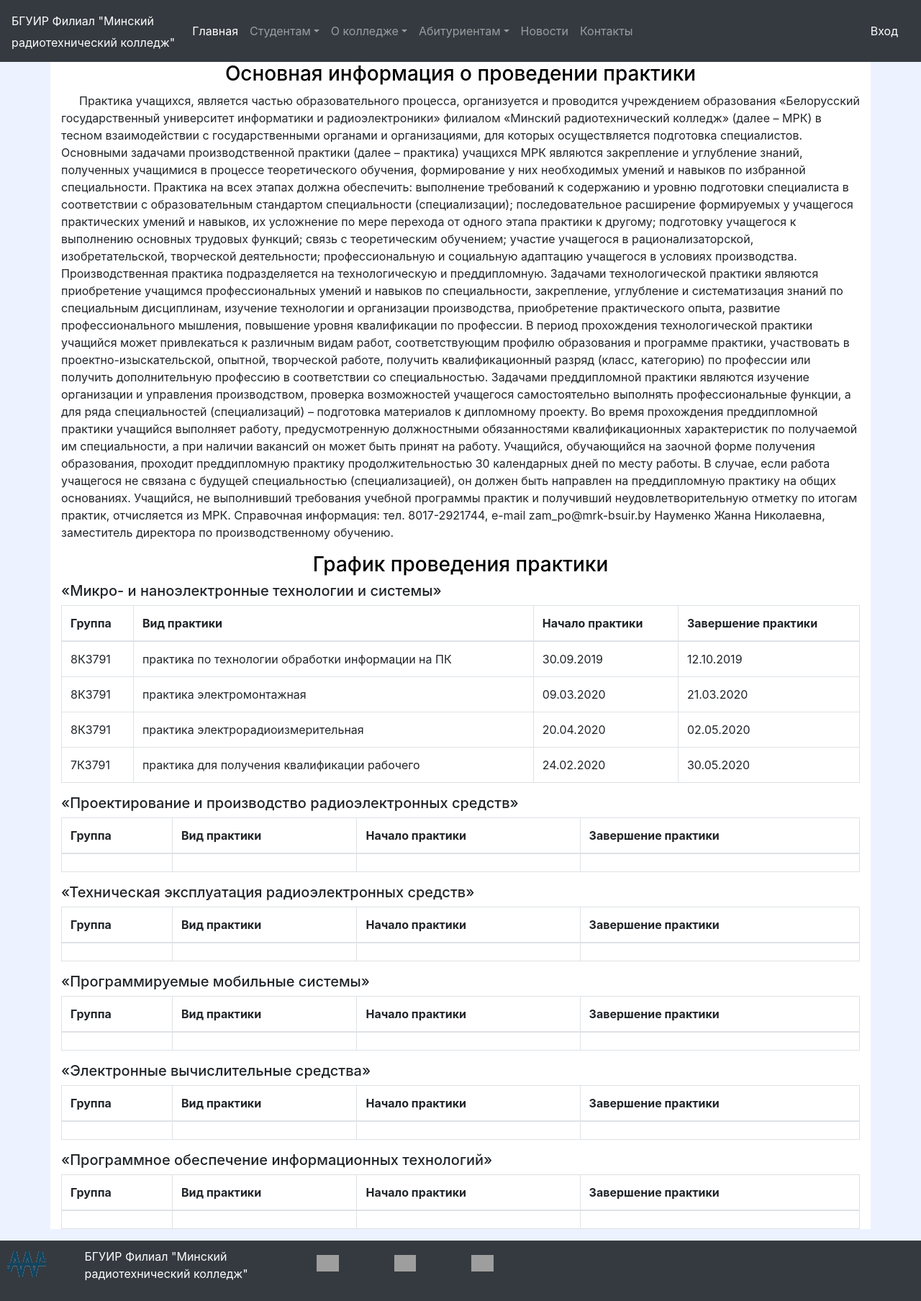
After one commit to Prankanyl/MRC_SITE, a Django app: page /practice/ in a window 1280 px wide. The commit adds this page. Shown: the whole page at 72% size. Run offline with Django 3.2, Linux system fonts and the light colour scheme; lists and menus that the app fills with data are empty; some libraries are stand-ins or nearby versions; grey boxes are pictures that could not be loaded.

Commit message:
new pages

```diff
--- a/main_app/static/main_app/css/styles.css
+++ b/main_app/static/main_app/css/styles.css
@@ -33,12 +33,12 @@ p.history_page_indent {
     text-align-all: center;
 }
 
-h3.center_white_text {
+.center_white_text {
     text-align: center;
     color: #FFFFFF;
 }
 
-h3.center_black_text {
+.center_black_text {
     text-align: center;
     color: #000000;
 }
--- a/main_app/templates/main_app/base.html
+++ b/main_app/templates/main_app/base.html
@@ -41,7 +41,7 @@
                     <a class="nav-link dropdown-toggle" href="#" id="navbarDropdown" role="button" data-toggle="dropdown" aria-haspopup="true" aria-expanded="false">Студентам</a>
                     <div class="dropdown-menu" aria-labelledby="navbarDropdown">
                         <a class="dropdown-item" href="{% url 'main_app:timetable_page' %}">Расписание</a>
-                        <a class="dropdown-item" href="#">Практика</a>
+                        <a class="dropdown-item" href="{% url 'main_app:practice' %}">Практика</a>
                         <a class="dropdown-item" href="#">Документы</a>
                         <a class="dropdown-item" href="#">Анкетирование</a>
                         <a class="dropdown-item" href="{% url 'main_app:list_students' %}">Списки групп</a>
@@ -51,7 +51,7 @@
                     <a class="nav-link dropdown-toggle" href="#" id="navbarDropdown" role="button" data-toggle="dropdown" aria-haspopup="true" aria-expanded="false">О колледже</a>
                     <div class="dropdown-menu" aria-labelledby="navbarDropdown">
                         <a class="dropdown-item" href="{% url 'main_app:history_page' %}">История</a>
-                        <a class="dropdown-item" href="#">Структура колледжа</a>
+                        <a class="dropdown-item" href="{% url 'main_app:structure_mrc' %}">Структура колледжа</a>
                         <a class="dropdown-item" href="#">Цикловые коммисии</a>
                     </div>
                 </li>
@@ -111,15 +111,19 @@
                 <h3 class="center_white_text">Специальности колледжа</h3>
             </div>
         </div>
+        <br>
         <div class="row">
             <div class="col-lg-4">
-                <a href="#"><img src="{% static 'main_app/image/sp1.png' %}" alt="..." class="size-center"></a>
+                <p class="center_white_text">Радиотехническое отделение</p>
+                <a href="{% url 'main_app:specialty_page' %}"><img src="{% static 'main_app/image/logo/sp1.png' %}" alt="..." class="size-center"></a>
             </div>
             <div class="col-lg-4">
-                <a href="#"><img src="{% static 'main_app/image/sp2.png' %}" alt="..." class="size-center"></a>
+                <p class="center_white_text">Отделение компьютерных технологий</p>
+                <a href="{% url 'main_app:specialty_page' %}"><img src="{% static 'main_app/image/logo/sp2.png' %}" alt="..." class="size-center"></a>
             </div>
             <div class="col-lg-4">
-                <a href="#"><img src="{% static 'main_app/image/sp3.png' %}" alt="..." class="size-center"></a>
+                <p class="center_white_text">Отделение электроники</p>
+                <a href="{% url 'main_app:specialty_page' %}"><img src="{% static 'main_app/image/logo/sp3.png' %}" alt="..." class="size-center"></a>
             </div>
         </div>
     </div>
--- /dev/null
+++ b/main_app/templates/main_app/practice.html
@@ -0,0 +1,178 @@
+{% extends 'main_app/base.html' %}
+{% load static %}
+{% block title %}
+    Практика
+{%  endblock %}
+{% block content %}
+
+    <div class="container" style="background: #FFFFFF">
+        <h3 class="center_black_text">Основная информация о проведении практики</h3>
+        <p class="history_page_indent">
+        Практика учащихся, является частью образовательного процесса, организуется и проводится учреждением образования «Белорусский государственный университет информатики и радиоэлектроники» филиалом «Минский радиотехнический колледж» (далее – МРК) в тесном взаимодействии с государственными органами и организациями, для которых осуществляется подготовка специалистов.
+
+        Основными задачами производственной практики (далее – практика) учащихся МРК являются закрепление и углубление знаний, полученных учащимися в процессе теоретического обучения, формирование у них необходимых умений и навыков по избранной специальности.
+
+        Практика на всех этапах должна обеспечить:
+
+        выполнение требований к содержанию и уровню подготовки специалиста в соответствии с образовательным стандартом специальности (специализации);
+
+        последовательное расширение формируемых у учащегося практических умений и навыков, их усложнение по мере перехода от одного этапа практики к другому;
+
+        подготовку учащегося к выполнению основных трудовых функций;
+
+        связь с теоретическим обучением;
+
+        участие учащегося в рационализаторской, изобретательской, творческой деятельности;
+
+        профессиональную и социальную адаптацию учащегося в условиях производства.
+
+        Производственная практика подразделяется на технологическую и преддипломную.
+
+        Задачами технологической практики являются приобретение учащимся профессиональных умений и навыков по специальности, закрепление, углубление и систематизация знаний по специальным дисциплинам, изучение технологии и организации производства, приобретение практического опыта, развитие профессионального мышления, повышение уровня квалификации по профессии. В период прохождения технологической практики учащийся может привлекаться к различным видам работ, соответствующим профилю образования и программе практики, участвовать в проектно-изыскательской, опытной, творческой работе, получить квалификационный разряд (класс, категорию) по профессии или получить дополнительную профессию в соответствии со специальностью.
+
+         Задачами преддипломной практики являются изучение организации и управления производством, проверка возможностей учащегося самостоятельно выполнять профессиональные функции, а для ряда специальностей (специализаций) – подготовка материалов к дипломному проекту.
+
+         Во время прохождения преддипломной практики учащийся выполняет работу, предусмотренную должностными обязанностями квалификационных характеристик по получаемой им специальности, а при наличии вакансий он может быть принят на работу.
+
+        Учащийся, обучающийся на заочной форме получения образования, проходит преддипломную практику продолжительностью 30 календарных дней по месту работы. В случае, если работа учащегося не связана с будущей специальностью (специализацией), он должен быть направлен на преддипломную практику на общих основаниях.
+
+         Учащийся, не выполнивший требования учебной программы практик и получивший неудовлетворительную отметку по итогам практик, отчисляется из МРК.
+
+        Справочная информация: тел. 8017-2921744, e-mail zam_po@mrk-bsuir.by
+
+        Науменко Жанна Николаевна, заместитель директора по производственному обучению.</p>
+        <h3 class="center_black_text">График проведения практики</h3>
+        <h5>«Микро- и наноэлектронные технологии и системы»</h5>
+        <table class="table table-hover table-bordered" style="background: #FFFFFF">
+            <thead>
+                <tr>
+                    <th>Группа</th>
+                    <th>Вид практики</th>
+                    <th>Начало практики</th>
+                    <th>Завершение практики</th>
+                </tr>
+            </thead>
+            <tbody>
+                <tr>
+                    <td>8К3791</td>
+                    <td>практика по технологии обработки информации на ПК</td>
+                    <td>30.09.2019</td>
+                    <td>12.10.2019</td>
+                </tr>
+                <tr>
+                    <td>8К3791</td>
+                    <td>практика электро­монтажная</td>
+                    <td>09.03.2020</td>
+                    <td>21.03.2020</td>
+                </tr>
+                <tr>
+                    <td>8К3791</td>
+                    <td>практика электро­радио­измеритель­ная</td>
+                    <td>20.04.2020</td>
+                    <td> 02.05.2020</td>
+                </tr>
+                <tr>
+                    <td>7К3791</td>
+                    <td>практика для получения квалификации рабочего</td>
+                    <td>24.02.2020</td>
+                    <td>30.05.2020</td>
+                </tr>
+            </tbody>
+        </table>
+        <h5>«Проектирование и производство радиоэлектронных средств»</h5>
+        <table class="table table-hover table-bordered" style="background: #FFFFFF">
+            <thead>
+                <tr>
+                    <th>Группа</th>
+                    <th>Вид практики</th>
+                    <th>Начало практики</th>
+                    <th>Завершение практики</th>
+                </tr>
+            </thead>
+            <tbody>
+                <tr>
+                    <td></td>
+                    <td></td>
+                    <td></td>
+                    <td></td>
+                </tr>
+            </tbody>
+        </table>
+        <h5>«Техническая эксплуатация радиоэлектронных средств»</h5>
+        <table class="table table-hover table-bordered" style="background: #FFFFFF">
+            <thead>
+                <tr>
+                    <th>Группа</th>
+                    <th>Вид практики</th>
+                    <th>Начало практики</th>
+                    <th>Завершение практики</th>
+                </tr>
+            </thead>
+            <tbody>
+                <tr>
+                    <td></td>
+                    <td></td>
+                    <td></td>
+                    <td></td>
+                </tr>
+            </tbody>
+        </table>
+        <h5>«Программируемые мобильные системы»</h5>
+        <table class="table table-hover table-bordered" style="background: #FFFFFF">
+            <thead>
+                <tr>
+                    <th>Группа</th>
+                    <th>Вид практики</th>
+                    <th>Начало практики</th>
+                    <th>Завершение практики</th>
+                </tr>
+            </thead>
+            <tbody>
+                <tr>
+                    <td></td>
+                    <td></td>
+                    <td></td>
+                    <td></td>
+                </tr>
+            </tbody>
+        </table>
+        <h5>«Электронные вычислительные средства»</h5>
+        <table class="table table-hover table-bordered" style="background: #FFFFFF">
+            <thead>
+                <tr>
+                    <th>Группа</th>
+                    <th>Вид практики</th>
+                    <th>Начало практики</th>
+                    <th>Завершение практики</th>
+                </tr>
+            </thead>
+            <tbody>
+                <tr>
+                    <td></td>
+                    <td></td>
+                    <td></td>
+                    <td></td>
+                </tr>
+            </tbody>
+        </table>
+        <h5>«Программное обеспечение информационных технологий»</h5>
+        <table class="table table-hover table-bordered" style="background: #FFFFFF">
+            <thead>
+                <tr>
+                    <th>Группа</th>
+                    <th>Вид практики</th>
+                    <th>Начало практики</th>
+                    <th>Завершение практики</th>
+                </tr>
+            </thead>
+            <tbody>
+                <tr>
+                    <td></td>
+                    <td></td>
+                    <td></td>
+                    <td></td>
+                </tr>
+            </tbody>
+        </table>
+    </div>
+{%  endblock %}
--- a/main_app/templates/main_app/specialty.html
+++ b/main_app/templates/main_app/specialty.html
@@ -1,4 +1,5 @@
 {% extends 'main_app/base.html'%}
+{% load static %}
 {% block title %}
 {% endblock %}
 {% block content %}
--- a/main_app/urls.py
+++ b/main_app/urls.py
@@ -6,6 +6,8 @@ from .views import (
     specialty_page,
     specialty_information_page,
     list_students,
+    structure_mrc,
+    practice,
 )
 
 
@@ -18,4 +20,6 @@ urlpatterns = [
     path('specialty_information/specialty/', specialty_page, name='specialty_page'),
     path('specialty_information/', specialty_information_page, name='specialty_information_page'),
     path('list_students/', list_students, name='list_students'),
+    path('structure_mrc/', structure_mrc, name='structure_mrc'),
+    path('practice/', practice, name='practice'),
 ]
--- a/main_app/views.py
+++ b/main_app/views.py
@@ -1,4 +1,9 @@
 from django.shortcuts import render
+from .models import (
+    Student,
+    Teacher,
+    Specialty
+)
 
 
 def base_page(request):
@@ -18,7 +23,8 @@ def specialty_page(request):
 
 
 def specialty_information_page(request):
-    return render(request, 'main_app/specialty_information.html', context={})
+    specialty = Specialty.objects.all()
+    return render(request, 'main_app/specialty_information.html', context={'specialty': specialty})
 
 
 def contacts_page(request):
@@ -27,3 +33,11 @@ def contacts_page(request):
 
 def list_students(request):
     return render(request, 'main_app/list_students.html', context={})
+
+
+def structure_mrc(request):
+    return render(request, 'main_app/structure_mrc.html', context={})
+
+
+def practice(request):
+    return render(request, 'main_app/practice.html', context={})
```
Also changed, not shown: main_app/templates/main_app/documents.html (added, +12 -0 lines), main_app/templates/main_app/specialty_information.html (+5 -5 lines), main_app/templates/main_app/structure_mrc.html (added, +12 -0 lines), db.sqlite3, main_app/static/main_app/image/logo/sp1.png (added), main_app/static/main_app/image/logo/sp2.png (added), main_app/static/main_app/image/logo/sp3.png (added), main_app/static/main_app/image/struktura_mrk.jpg (added), media/main_app/image/logo/sp1.png (renamed from main_app/static/main_app/image/sp1.png), media/main_app/image/logo/sp2.png (renamed from main_app/static/main_app/image/sp2.png), media/main_app/image/logo/sp3.png (renamed from main_app/static/main_app/image/sp3.png).
